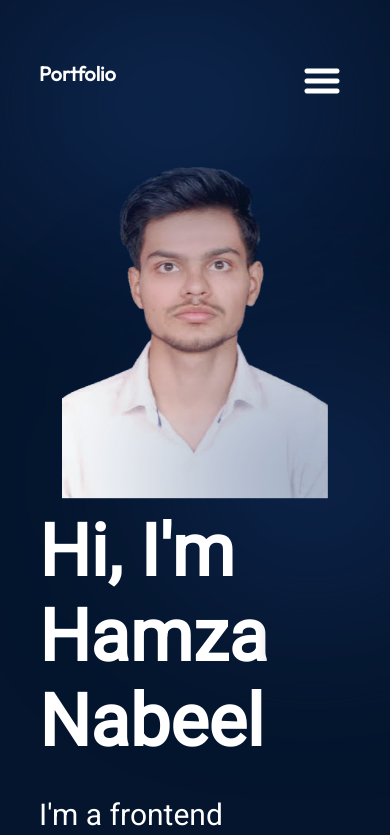
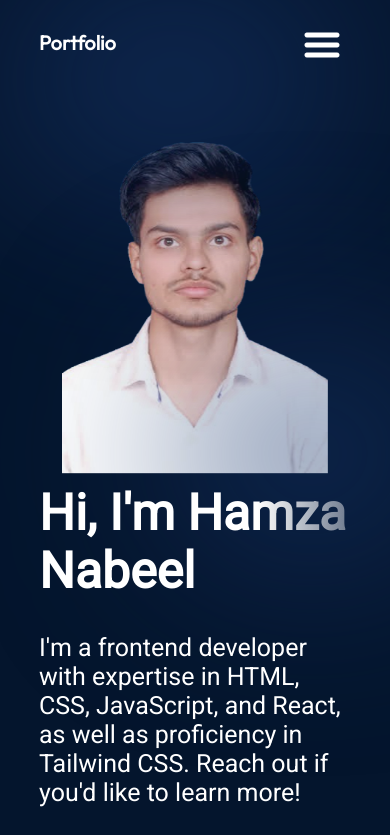
Before and after one commit to HamzaNabeel/NewPortfolio-blueTheme, a React (Vite) app: page / in a window 390 px wide. Shown: the top 835 px of the page. Built offline with nearby package versions, Linux system fonts and the light colour scheme.

Commit message:
title fontsize changed

```diff
--- a/src/components/Hero/Hero.module.css
+++ b/src/components/Hero/Hero.module.css
@@ -102,6 +102,12 @@
 }
 
 @media screen and (max-width: 830px) {
+  .title{
+    font-size: 50px;
+  }
+  .description{
+    font-size: 25px;
+  }
   .heroImg{
     margin-bottom: 20px;
     width: 85%;
--- a/src/components/Navbar/Navbar.module.css
+++ b/src/components/Navbar/Navbar.module.css
@@ -45,11 +45,14 @@
   }
 
   .title{
+    position: absolute;
+    top: 30px;
     font-size: 20px;
   }
 
   .menu {
     position: absolute;
+    top: 25px;
     right: 0;
     margin-right: 3%;
     flex-direction: column;
```
